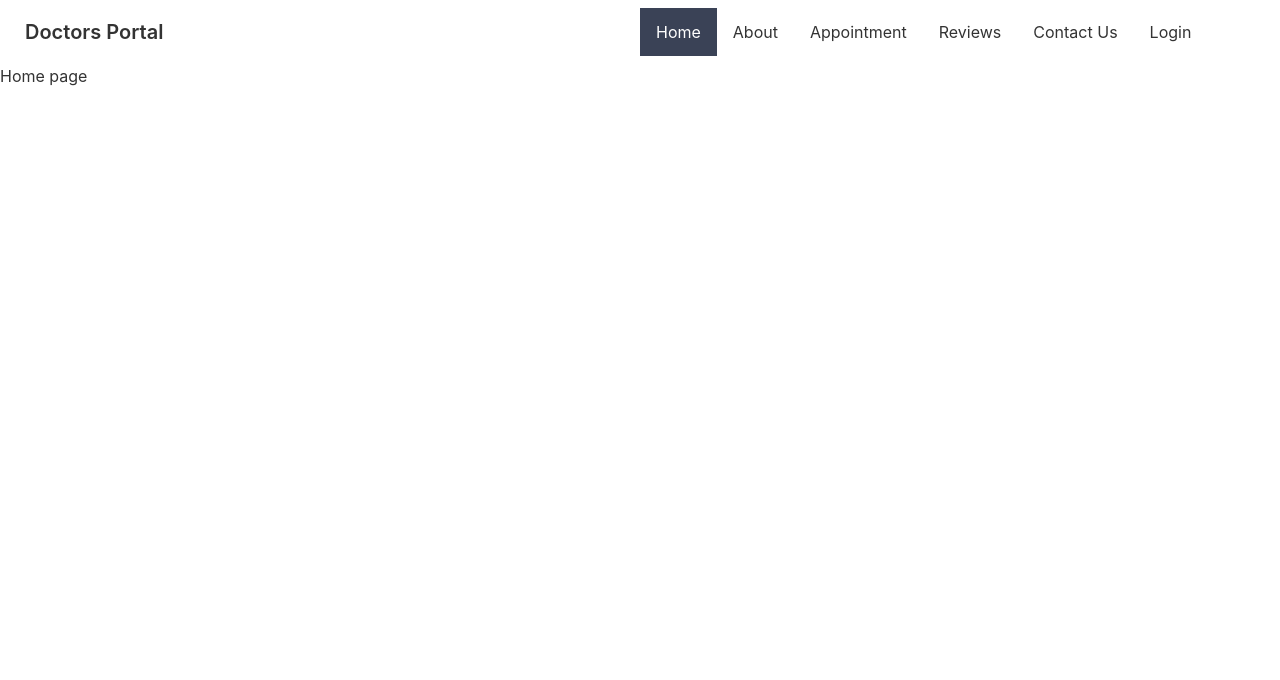
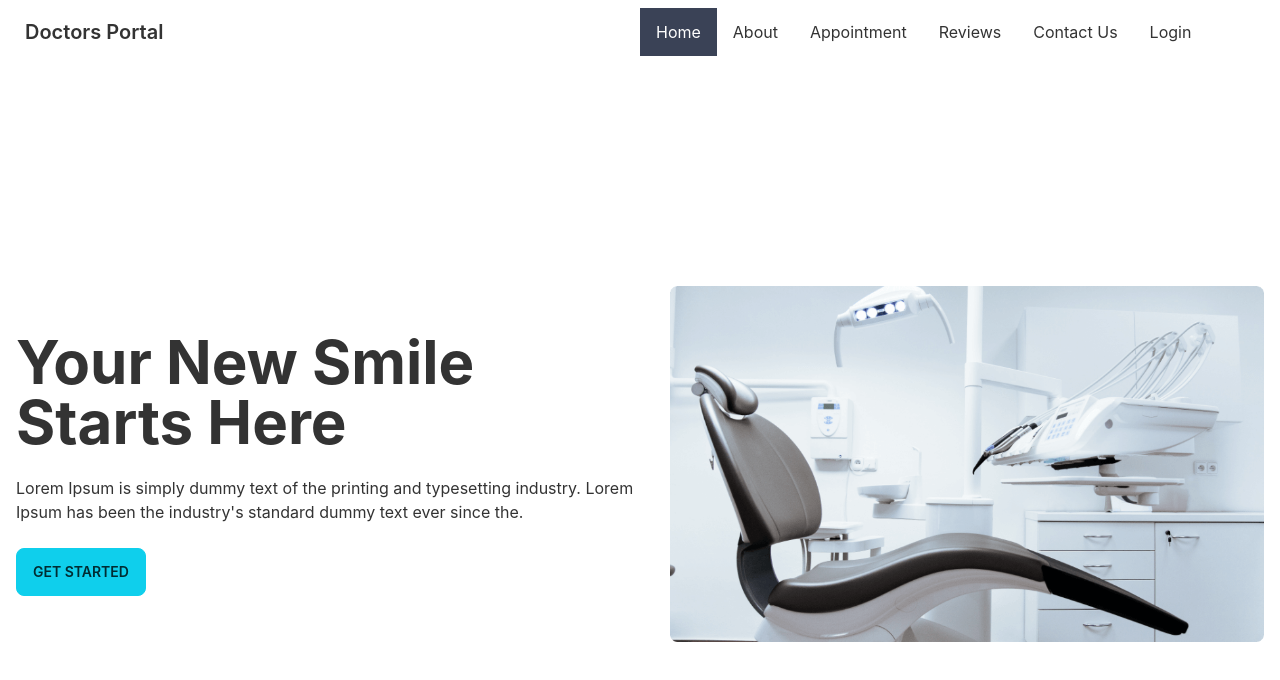
Before and after one commit to Shuvoghosh7/doctors-protal-client, a React (Create React App) app: page / in a window 1280 px wide. Shown: the top 680 px of the page. Built offline with nearby package versions, Linux system fonts and the light colour scheme.

Commit message:
banner sectiion added

```diff
--- /dev/null
+++ b/src/Pages/Home/Banner.js
@@ -0,0 +1,18 @@
+import React from 'react';
+import chair from '../../assets/images/chair.png'
+const Banner = () => {
+    return (
+        <div class="hero min-h-screen ">
+            <div class="hero-content flex-col lg:flex-row-reverse">
+                <img className='w-[594px] h-[763]' src={chair} />
+                <div>
+                    <h1 class="text-6xl font-bold">Your New Smile Starts Here</h1>
+                    <p class="py-6">Lorem Ipsum is simply dummy text of the printing and typesetting industry. Lorem Ipsum has been the industry's standard dummy text ever since the.</p>
+                    <button class="btn btn-primary">Get Started</button>
+                </div>
+            </div>
+        </div>
+    );
+};
+
+export default Banner;
--- a/src/Pages/Home/Home.js
+++ b/src/Pages/Home/Home.js
@@ -1,9 +1,10 @@
 import React from 'react';
+import Banner from './Banner';
 
 const Home = () => {
     return (
         <div>
-            <h1>Home page</h1>
+            <Banner/>
         </div>
     );
 };
```
